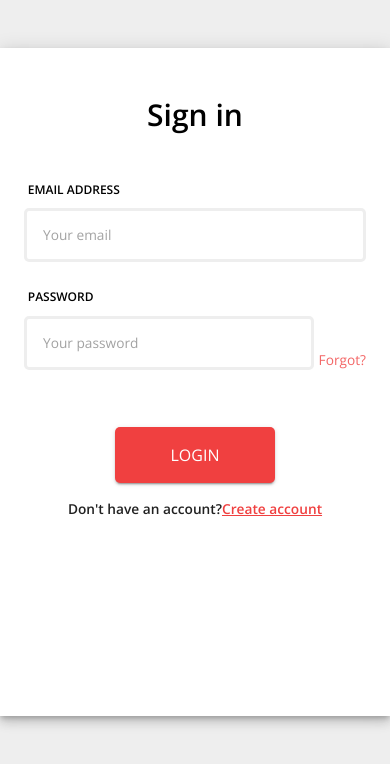
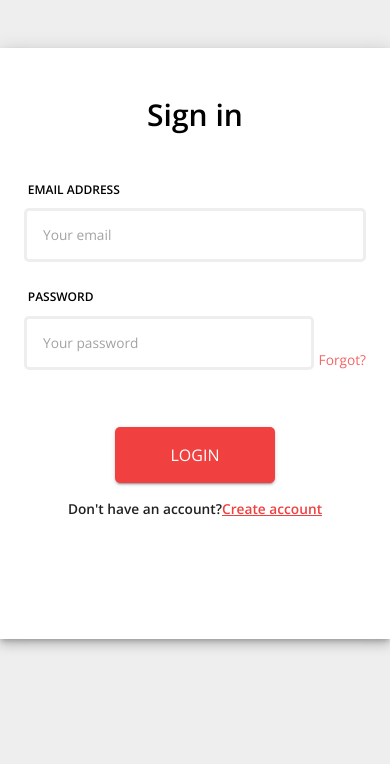
Before and after one commit to hatchways/team-brioche, a React (Create React App) app in the folder client/: page /login in a window 390 px wide. Shown: the top 764 px of the page. Built offline with nearby package versions, Linux system fonts and the light colour scheme; no server answers.

Commit message:
Added styling to improve the UI
-Added breakpoints to make the login and signup form match the spec

```diff
--- a/client/src/pages/Login/Login.tsx
+++ b/client/src/pages/Login/Login.tsx
@@ -39,7 +39,7 @@ export default function Login(): JSX.Element {
   return (
     <Grid container justify="center" component="main" className={classes.root}>
       <CssBaseline />
-      <Grid item xs={12} sm={8} md={7} elevation={6} className={classes.addMargin} component={Paper} square>
+      <Grid item elevation={6} className={classes.addMargin} component={Paper} square>
         <Box className={classes.authWrapper}>
           <Box width="100%" maxWidth={450} p={3} alignSelf="center">
             <Grid container>
--- a/client/src/pages/Login/useStyles.ts
+++ b/client/src/pages/Login/useStyles.ts
@@ -25,7 +25,19 @@ const useStyles = makeStyles((theme) => ({
   },
   addMargin: {
     marginTop: theme.spacing(6),
-    marginBottom: theme.spacing(16),
+    height: 'min-content',
+    [theme.breakpoints.up('xs')]: {
+      width: '100%',
+    },
+    [theme.breakpoints.up('sm')]: {
+      width: '85%',
+    },
+    [theme.breakpoints.up('md')]: {
+      width: '70%',
+    },
+    [theme.breakpoints.up('lg')]: {
+      width: '50%',
+    },
   },
   redirect: {
     fontWeight: theme.typography.fontWeightBold,
--- a/client/src/pages/SignUp/SignUp.tsx
+++ b/client/src/pages/SignUp/SignUp.tsx
@@ -40,7 +40,7 @@ export default function Register(): JSX.Element {
   return (
     <Grid container justify="center" component="main" className={classes.root}>
       <CssBaseline />
-      <Grid item xs={12} sm={8} md={7} elevation={6} className={classes.addMargin} component={Paper} square>
+      <Grid item elevation={6} className={classes.addMargin} component={Paper} square>
         <Box className={classes.authWrapper}>
           <Box width="100%" maxWidth={450} p={3} alignSelf="center">
             <Grid container>
--- a/client/src/pages/SignUp/useStyles.ts
+++ b/client/src/pages/SignUp/useStyles.ts
@@ -25,7 +25,19 @@ const useStyles = makeStyles((theme) => ({
   },
   addMargin: {
     marginTop: theme.spacing(6),
-    marginBottom: theme.spacing(16),
+    height: 'min-content',
+    [theme.breakpoints.up('xs')]: {
+      width: '100%',
+    },
+    [theme.breakpoints.up('sm')]: {
+      width: '85%',
+    },
+    [theme.breakpoints.up('md')]: {
+      width: '70%',
+    },
+    [theme.breakpoints.up('lg')]: {
+      width: '50%',
+    },
   },
   redirect: {
     fontWeight: theme.typography.fontWeightBold,
```
